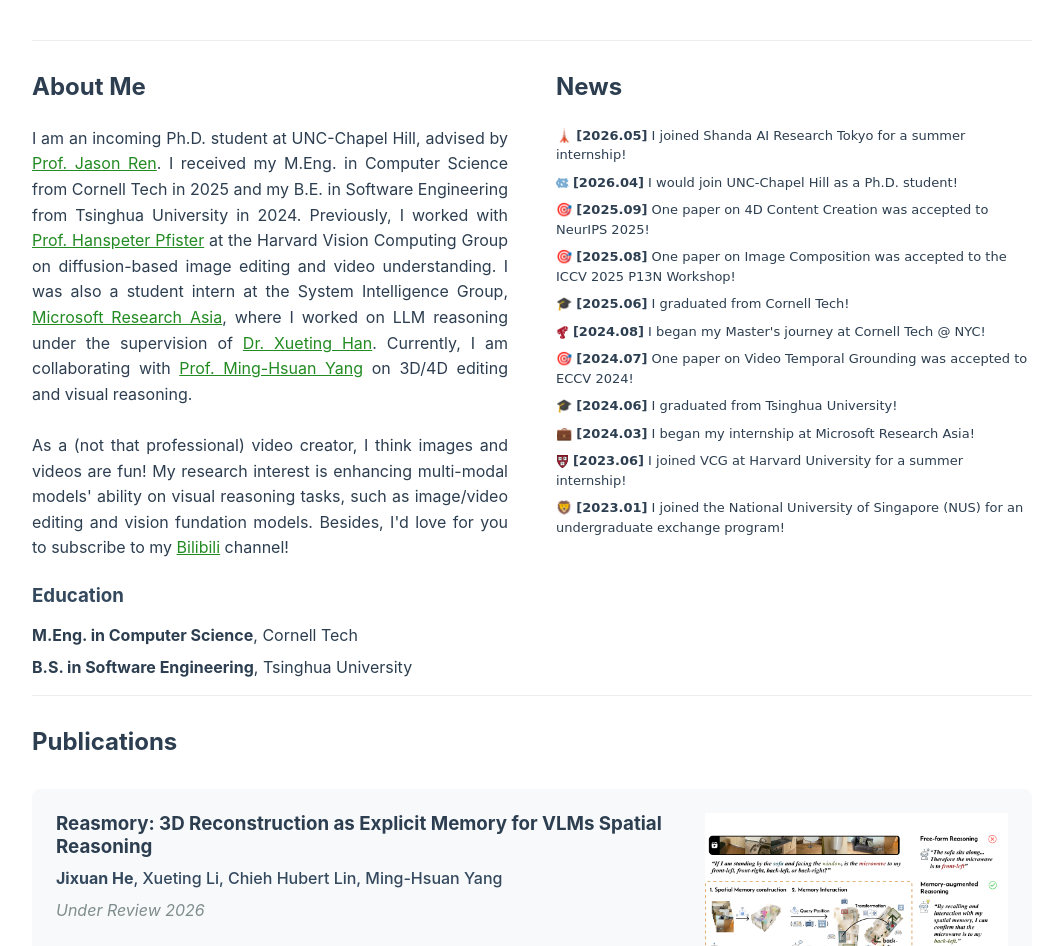
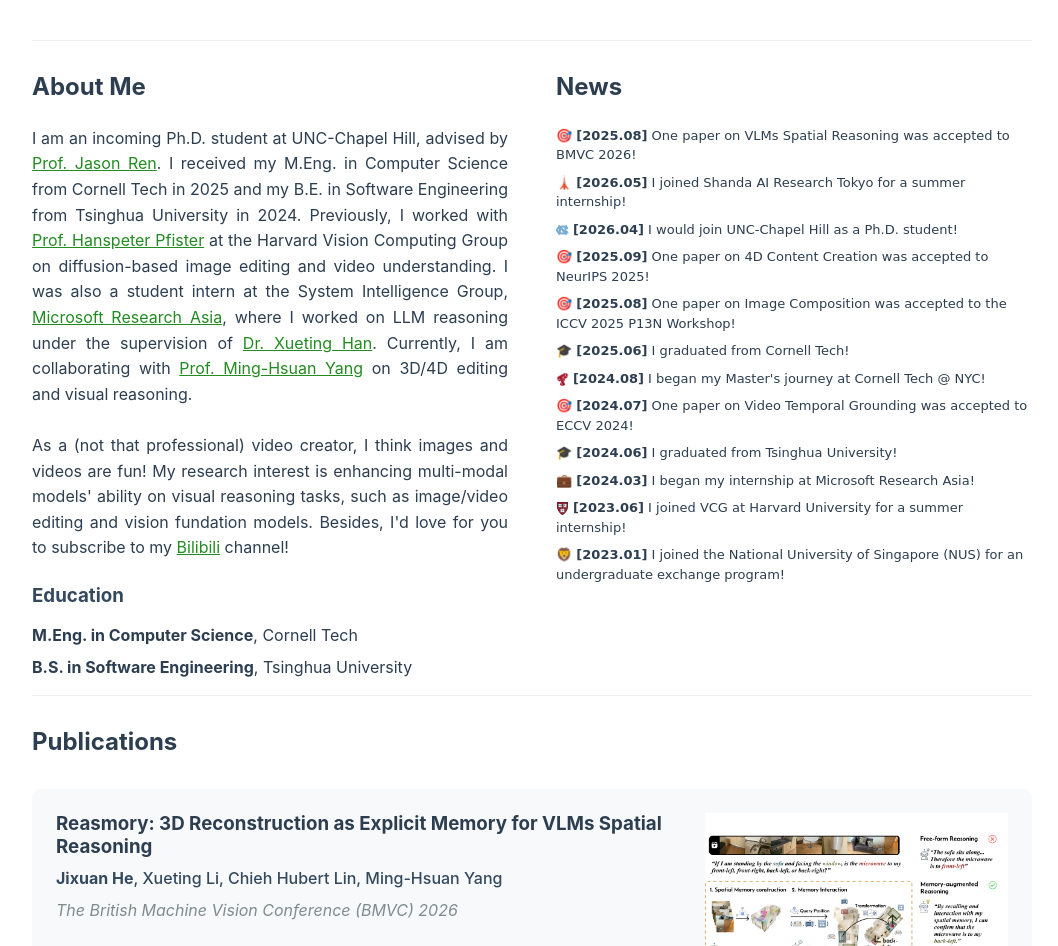
Before and after one commit to KaKituken/home, a Vue app: page / in a window 1280 px wide. Shown: the part 246-1192 px from the top of the page, without its empty margins (108-1166 px from the left). Built offline with nearby package versions, Linux system fonts and the light colour scheme.

Commit message:
feat: vlm reasoning paper

```diff
--- a/src/components/About.vue
+++ b/src/components/About.vue
@@ -27,6 +27,7 @@
     <div class="news-container">
       <h2>News</h2>
       <ul>
+        <li>🎯 <b>[2025.08]</b> One paper on VLMs Spatial Reasoning was accepted to BMVC 2026!</li>
         <li>🗼 <b>[2026.05]</b> I joined Shanda AI Research Tokyo for a summer internship!</li>
         <li><span class="inline-icon"><img src="../assets/UNC_primary_mark_blue.svg"></span><b>[2026.04]</b> I would join UNC-Chapel Hill as a Ph.D. student!</li>
         <li>🎯 <b>[2025.09]</b> One paper on 4D Content Creation was accepted to NeurIPS 2025!</li>
--- a/src/components/Publications.vue
+++ b/src/components/Publications.vue
@@ -11,7 +11,7 @@ const publications = [
   {
     title: "Reasmory: 3D Reconstruction as Explicit Memory for VLMs Spatial Reasoning",
     authors: "<strong>Jixuan He</strong>, Xueting Li, Chieh Hubert Lin, Ming-Hsuan Yang",
-    journal: "Under Review",
+    journal: "The British Machine Vision Conference (BMVC)",
     year: 2026,
     preview: `${import.meta.env.BASE_URL}assets/he2026reasmory.png`,
     arxiv: "https://arxiv.org/abs/2606.00963",
```
